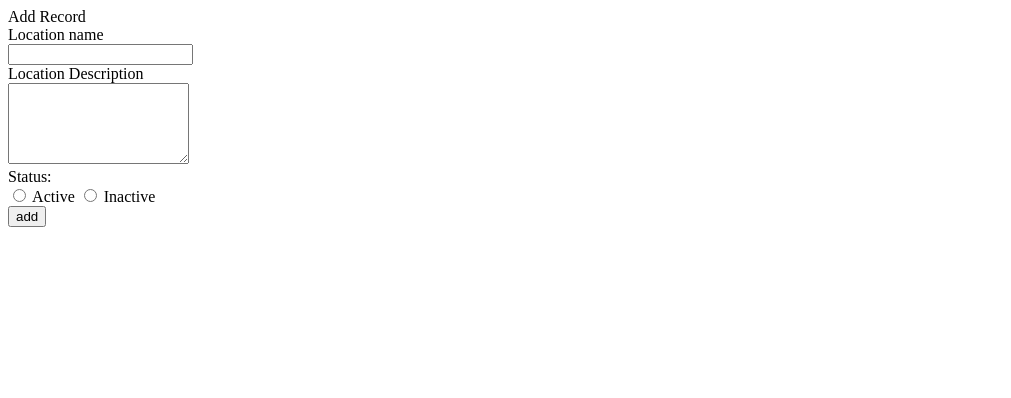
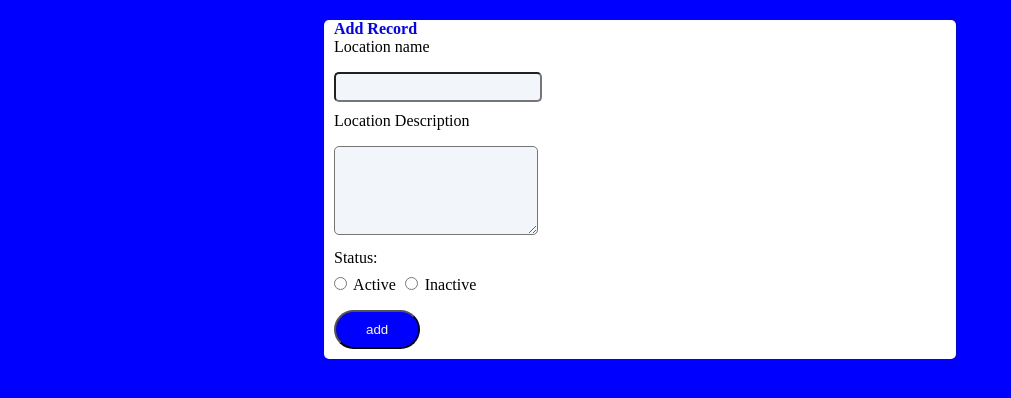
Before and after one commit to rutvikBril/HTML, a plain HTML site: page html_trainig/Index.html in a window 1280 px wide. Shown: the whole page, without its empty margins (0-1011 px from the left). Drawn offline with Linux system fonts and the light colour scheme.

Commit message:
commit for new code

```diff
--- a/html_trainig/Index.html
+++ b/html_trainig/Index.html
@@ -5,18 +5,26 @@
     <meta http-equiv="X-UA-Compatible" content="IE=edge" />
     <meta name="viewport" content="width=device-width, initial-scale=1.0" />
     <title>Document</title>
+    <link rel="stylesheet" href="./styles/style.css" />
   </head>
   <body>
-    <label class="head">Add Record</label>
-    <form>
-      <label for="loc_name">Location name</label><br />
-      <input type="text" id="loc_name" name="location" /><br />
-      <label for="loc_dec">Location Description</label><br />
-      <textarea class="loc_dec" rows="5"></textarea><br />
-      <label>Status:</label><br />
-      <input type="radio" name="action" value="Active" /> Active
+    <form class="form">
+      <label class="head"><b>Add Record</b></label
+      ><br />
+      <label class="label" for="loc_name">Location name</label><br />
+      <input
+        class="input_text"
+        type="text"
+        id="loc_name"
+        name="location"
+      /><br />
+      <label class="label" for="loc_dec">Location Description</label><br />
+      <textarea class="input_text" rows="5"></textarea><br />
+      <label class="label">Status:</label><br />
+      <input class="radio_button" type="radio" name="action" value="Active" />
+      Active
       <input type="radio" name="action" value="InActive" /> Inactive<br />
-      <input type="submit" name="add" value="add" />
+      <input class="button" type="submit" name="add" value="add" />
     </form>
   </body>
 </html>
--- a/html_trainig/styles/style.css
+++ b/html_trainig/styles/style.css
@@ -1,9 +1,56 @@
 body {
-  background-color: powderblue;
+  background-color: blue;
+  display: flex;
+  flex-direction: column;
+  justify-content: center;
+  align-items: center;
+  margin-top: 20px;
 }
-h1 {
+.form {
+  height: 50%;
+  width: 50%;
+  background-color: white;
+  border-radius: 5px;
+}
+.head {
+  margin-top: 20px;
+  padding-left: 10px;
   color: blue;
 }
-p {
-  color: red;
+.label {
+  padding-left: 10px;
+  color: black;
+  margin-top: 5px;
 }
+.input_text {
+  margin-top: 1rem;
+  padding-top: 10px;
+  margin-left: 10px;
+  margin-bottom: 10px;
+  padding-right: 25px;
+  border-radius: 5px;
+  background-color: #f2f5fa;
+}
+.radio_button {
+  margin-top: 10px;
+  padding-top: 10px;
+  margin-left: 10px;
+  margin-bottom: 10px;
+  color: blue;
+  /* background-color: blue; */
+  border: 3px solid rgb(29, 119, 209);
+}
+.button {
+  margin-top: 10px;
+  margin-left: 10px;
+  margin-bottom: 10px;
+  padding-left: 30px;
+  padding-right: 30px;
+  padding-top: 10px;
+  padding-bottom: 10px;
+  background-color: blue;
+  color: white;
+  border-radius: 50px;
+  text-align: center;
+  justify-content: center;
+}
```
Also changed, not shown: html_trainig/registartion.html (added, +10 -0 lines).
